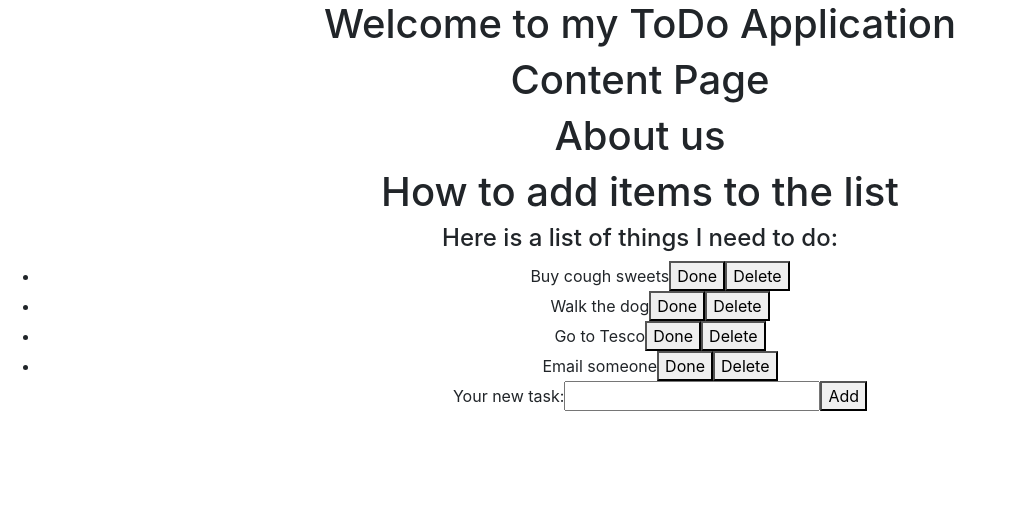
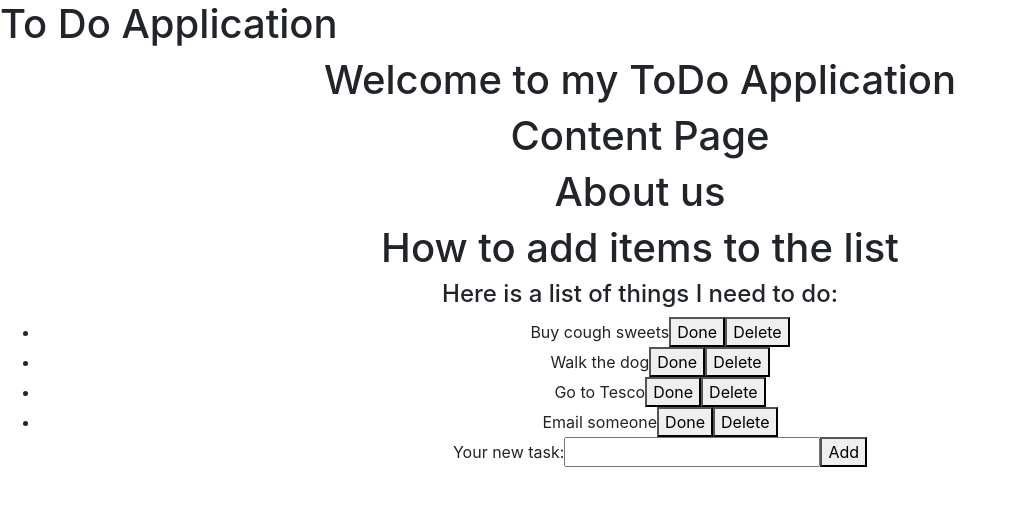
Before and after one commit to Sid44444/todo-app-frontend, a React app: page / in a window 1280 px wide. Shown: the top 506 px of the page, without its empty margins (0-1016 px from the left). Built offline with nearby package versions, Linux system fonts and the light colour scheme.

Commit message:
Header added to App.js

```diff
--- a/src/App.js
+++ b/src/App.js
@@ -3,6 +3,7 @@ import './App.css';
 import Nav from './components/Nav';
 import AddItem from './components/AddItem';
 import ListItem from './components/ListItems';
+import Header from './components/Header';
 
 const todoListItems = [
   "Buy cough sweets",
@@ -14,6 +15,7 @@ const todoListItems = [
 class App extends Component {
   render() {
     return (
+      <div><Header />
       <div className="App">
         <Nav text="Welcome to my ToDo Application" />
         <Nav text="Content Page" />
@@ -27,6 +29,7 @@ class App extends Component {
           <AddItem />
         </ul>
       </div>
+      </div>
     );
   }
 }
--- /dev/null
+++ b/src/components/Header.js
@@ -0,0 +1,9 @@
+import React, {Component} from "react";
+
+class Header extends Component {
+
+    render() {
+        return (<h1>To Do Application</h1>);
+    };
+}
+export default Header;
```
